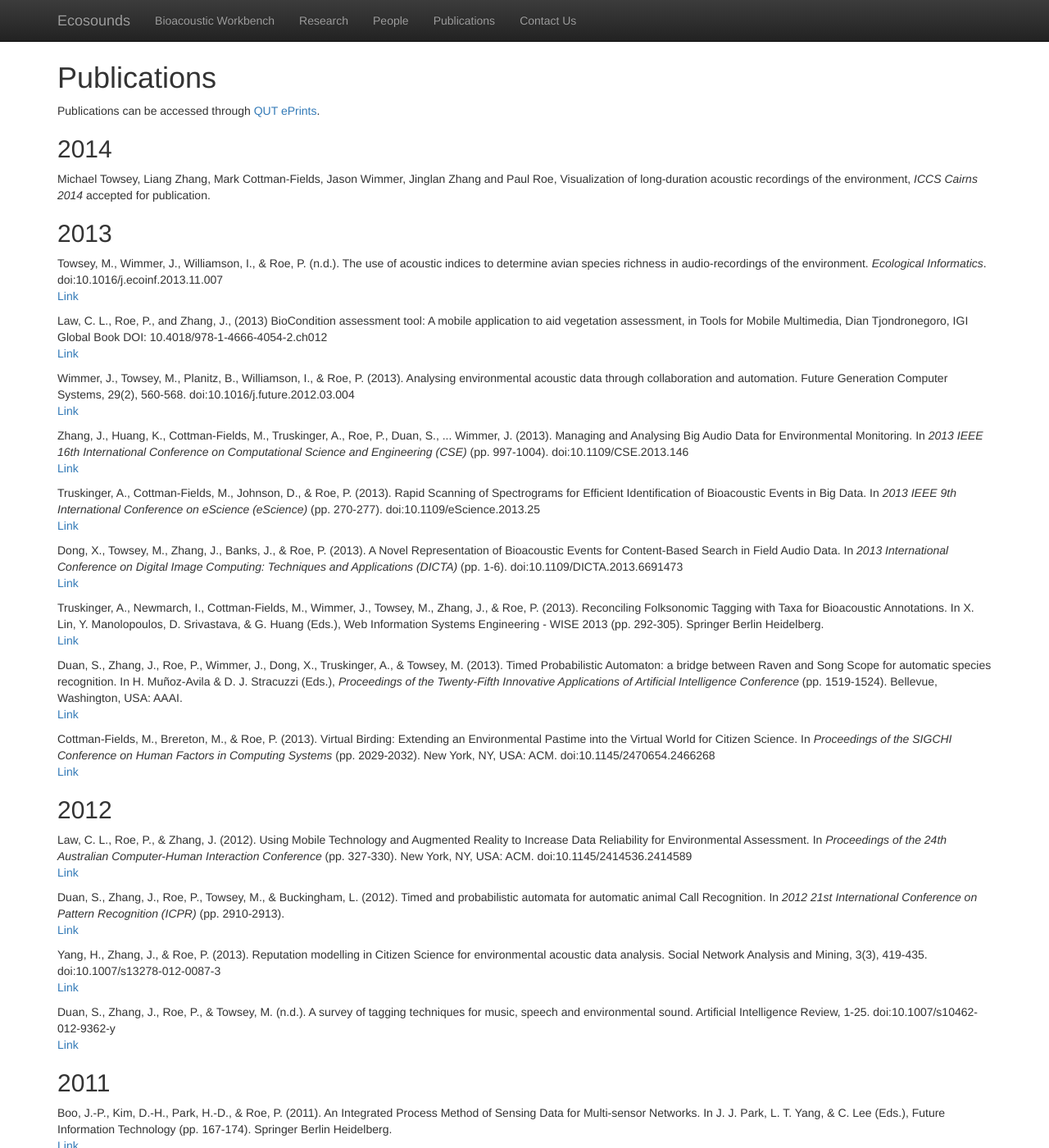
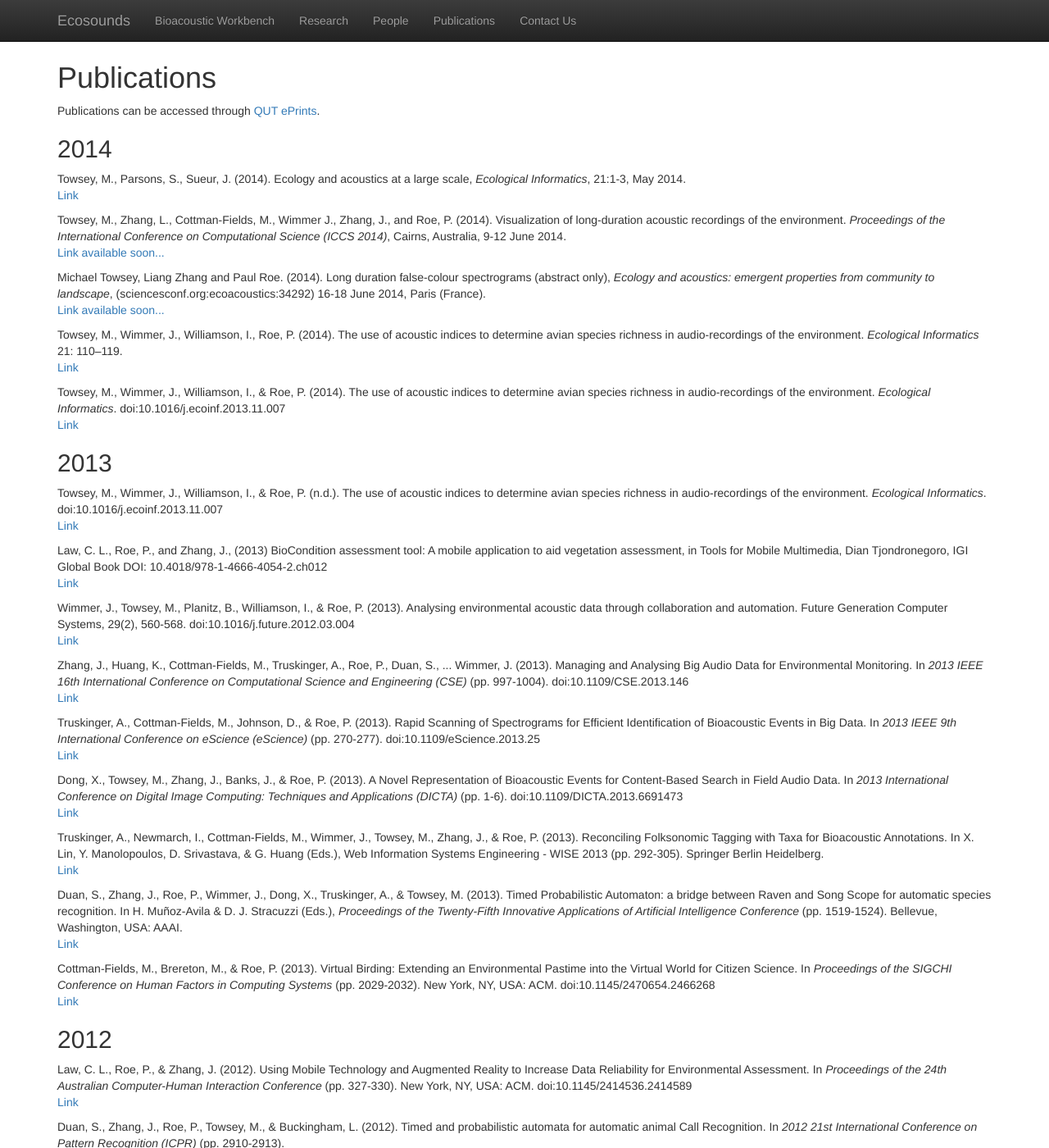
Before and after one commit to QutEcoacoustics/research-blog, a Jekyll site: the page built from publications/publications.html, in a window 1280 px wide and 1400 px high. Shown: the whole window at 82% size. Built offline with Jekyll 4.4.1, drawn with Linux system fonts in a browser that asks for light colours; nearby versions of some CDN libraries; Markdown is read by kramdown in place of the engine named in the settings; some of the changed text lies outside the part shown.

Commit message:
Updated publications

```diff
--- a/publications/publications.html
+++ b/publications/publications.html
@@ -11,8 +11,43 @@ title: Ecosounds | Publications
 
     <h2>2014</h2>
 
-    <p>Michael Towsey, Liang Zhang, Mark Cottman-Fields, Jason Wimmer, Jinglan Zhang and Paul Roe, Visualization of
-        long-duration acoustic recordings of the environment, <i>ICCS Cairns 2014</i> accepted for publication.</p>
+    <p>
+        Towsey, M., Parsons, S., Sueur, J. (2014). Ecology and acoustics at a large scale, <i>Ecological Informatics</i>,
+        21:1-3, May 2014.
+        <br>
+        <a href="http://dx.doi.org/10.1016/j.ecoinf.2014.02.002">Link</a>
+    </p>
+
+    <p>
+        Towsey, M., Zhang, L., Cottman-Fields, M., Wimmer J., Zhang, J., and Roe, P. (2014). Visualization of
+        long-duration acoustic recordings of the environment. <i>Proceedings of the International Conference on
+        Computational Science (ICCS 2014)</i>, Cairns, Australia, 9-12 June 2014.
+        <br>
+        <a href="">Link available soon...</a>
+    </p>
+
+    <p>
+        Michael Towsey, Liang Zhang and Paul Roe. (2014). Long duration false-colour spectrograms (abstract only), <i>Ecology
+        and acoustics: emergent properties from community to landscape</i>, (sciencesconf.org:ecoacoustics:34292) 16-18
+        June 2014, Paris (France).
+        <br>
+        <a href="">Link available soon...</a>
+    </p>
+
+    <p>
+        Towsey, M., Wimmer, J., Williamson, I., Roe, P. (2014). The use of acoustic indices to determine avian species
+        richness in audio-recordings of the environment. <i>Ecological Informatics</i> 21: 110–119.
+        <br>
+        <a href="http://dx.doi.org/10.1016/j.ecoinf.2013.11.007">Link</a>
+    </p>
+
+    <p>
+        Towsey, M., Wimmer, J., Williamson, I., &amp; Roe, P. (2014). The use of acoustic indices to determine avian
+        species richness in audio-recordings of the environment. <i>Ecological Informatics</i>.
+        doi:10.1016/j.ecoinf.2013.11.007
+        <br/>
+        <a href="http://www.sciencedirect.com/science/article/pii/S1574954113001209">Link</a>
+    </p>
 
     <h2>2013</h2>
 
@@ -109,6 +144,12 @@ title: Ecosounds | Publications
         <a href="http://link.springer.com/article/10.1007%2Fs10462-012-9362-y">Link</a>
         </p>
 
+    <p>Towsey, M., Planitz, B., Nantes, A., Wimmer, J., &amp; Roe, P. (2012). A toolbox for animal call recognition.
+        Bioacoustics, 21(2), 107-125. doi:10.1080/09524622.2011.648753
+        <br/>
+        <a href="http://www.tandfonline.com/doi/abs/10.1080/09524622.2011.648753#.U2iO9PmSz0c">Link</a>
+    </p>
+
     <h2>2011</h2>
 
     <p>Boo, J.-P., Kim, D.-H., Park, H.-D., &amp; Roe, P. (2011). An Integrated Process Method of Sensing Data for
@@ -150,12 +191,6 @@ title: Ecosounds | Publications
         Classification. Procedia Computer Science, 5, 190-197. doi:10.1016/j.procs.2011.07.026
         <br/>
         <a href="http://www.sciencedirect.com/science/article/pii/S1877050911003516">Link</a>
-        </p>
-
-    <p>Towsey, M., Planitz, B., Nantes, A., Wimmer, J., &amp; Roe, P. (2012). A toolbox for animal call recognition.
-        Bioacoustics, 21(2), 107-125. doi:10.1080/09524622.2011.648753
-        <br/>
-        <a href="http://www.tandfonline.com/doi/abs/10.1080/09524622.2011.648753#.U2iO9PmSz0c">Link</a>
         </p>
 
     <p>Ellis, W., Bercovitch, F., FitzGibbon, S., Roe, P., Wimmer, J., Melzer, A., &amp; Wilson, R. (2011). Koala
```
